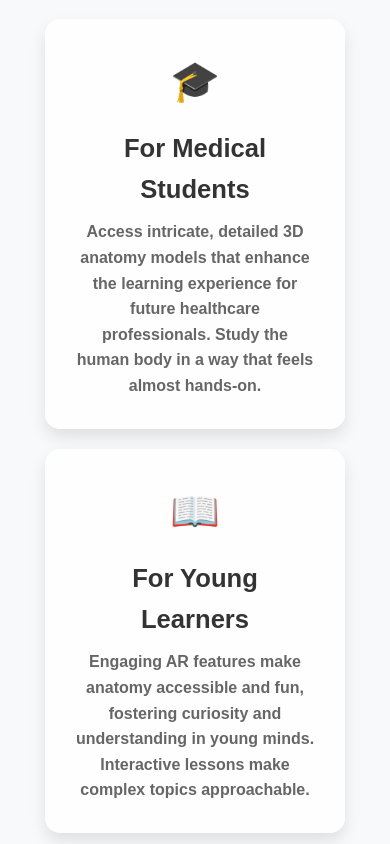
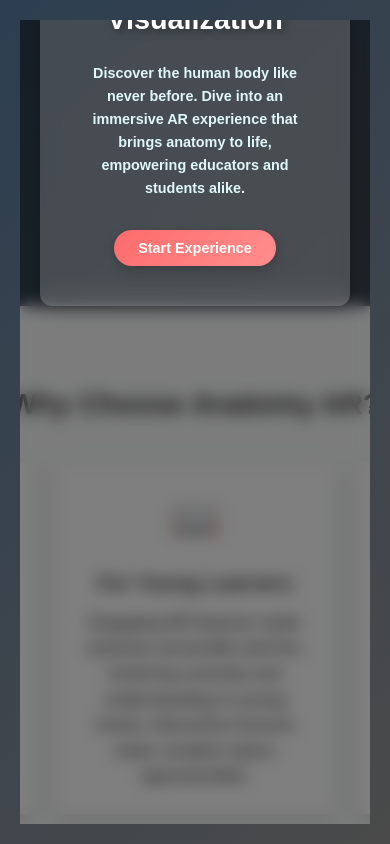
Before and after one commit to amr-radwan1/ctrlhack2024, a React (Vite) app: page / in a window 390 px wide. Built offline with nearby package versions, Linux system fonts and the light colour scheme.

Commit message:
revised landing page

```diff
--- a/src/pages/Landing.css
+++ b/src/pages/Landing.css
@@ -16,12 +16,14 @@
   .full-screen {
     display: flex;
     flex-direction: column;
+    align-items: center;
     justify-content: center;
-    align-items: center;
     height: 100vh;
-    background: linear-gradient(135deg, #1a1a1a 0%, #4a4a4a 100%);
+    background: linear-gradient(135deg, #2c3e50, #4a4a4a);
     position: relative;
     overflow: hidden;
+    text-align: center;
+    padding: 20px;
   }
 
   /* Overlay */
@@ -31,9 +33,9 @@
     left: 0;
     right: 0;
     bottom: 0;
-    background: rgba(0, 0, 0, 0.6);
+    background: rgba(0, 0, 0, 0.5);
     z-index: 1;
-    backdrop-filter: blur(10px);
+    backdrop-filter: blur(8px);
   }
 
   /* Content Box */
@@ -41,49 +43,47 @@
     position: relative;
     z-index: 2;
     max-width: 600px;
-    text-align: center;
+    background: rgba(255, 255, 255, 0.2);
+    border-radius: 12px;
     padding: 40px;
-    background: rgba(255, 255, 255, 0.15);
-    border-radius: 15px;
-    box-shadow: 0 8px 32px rgba(0, 0, 0, 0.15);
-    backdrop-filter: blur(8px);
+    box-shadow: 0 4px 20px rgba(0, 0, 0, 0.2);
+    backdrop-filter: blur(10px);
     animation: fadeInUp 1.5s ease;
   }
 
   /* Title */
   .title {
-    font-size: 2.8rem;
+    font-size: 2.5rem;
     font-weight: 600;
+    color: #ffffff;
+    text-shadow: 3px 3px 8px rgba(0, 0, 0, 0.4);
     margin-bottom: 20px;
-    color: #ffffff;
-    text-shadow: 3px 3px 6px rgba(0, 0, 0, 0.4);
   }
 
   /* Subtitle */
   .subtitle {
     font-size: 1.2rem;
+    color: #e0f7fa;
     margin-bottom: 30px;
-    color: #e0f7fa;
   }
 
   /* Call-to-Action Button */
   .cta-button {
     padding: 14px 36px;
-    background: linear-gradient(135deg, #ff3366 0%, #ff6699 100%);
+    background: linear-gradient(135deg, #ff6b6b, #ff8e8e);
     border: none;
     color: white;
     cursor: pointer;
     font-size: 1.1rem;
     font-weight: bold;
     border-radius: 30px;
-    text-decoration: none;
     transition: transform 0.3s ease, box-shadow 0.3s ease;
-    box-shadow: 0 4px 12px rgba(0, 0, 0, 0.15);
+    box-shadow: 0 4px 12px rgba(0, 0, 0, 0.2);
   }
 
   .cta-button:hover {
-    transform: scale(1.05);
-    box-shadow: 0 8px 16px rgba(0, 0, 0, 0.3);
+    transform: scale(1.1);
+    box-shadow: 0 8px 20px rgba(0, 0, 0, 0.4);
   }
 
   /* Features Section */
@@ -91,40 +91,34 @@
     padding: 80px 20px;
     background: #f8f9fa;
     text-align: center;
-    z-index: 3;
   }
 
   .features-title {
-    font-size: 2.5rem;
+    font-size: 2.2rem;
     margin-bottom: 40px;
     color: #333333;
   }
 
   .features-grid {
-    display: flex;
-    flex-wrap: wrap;
+    display: grid;
+    grid-template-columns: repeat(auto-fit, minmax(280px, 1fr));
     gap: 20px;
-    justify-content: center;
     max-width: 1000px;
     margin: 0 auto;
   }
 
   .feature-card {
-    background: rgba(255, 255, 255, 0.8);
-    padding: 30px;
-    border-radius: 15px;
-    box-shadow: 0 8px 16px rgba(0, 0, 0, 0.1);
-    width: 100%;
-    max-width: 300px;
+    background: rgba(255, 255, 255, 0.9);
+    padding: 25px;
+    border-radius: 10px;
+    box-shadow: 0 4px 16px rgba(0, 0, 0, 0.15);
     transition: transform 0.3s, box-shadow 0.3s;
     text-align: center;
-    position: relative;
-    backdrop-filter: blur(5px);
   }
 
   .feature-card:hover {
-    transform: translateY(-10px);
-    box-shadow: 0 16px 24px rgba(0, 0, 0, 0.15);
+    transform: translateY(-8px);
+    box-shadow: 0 8px 24px rgba(0, 0, 0, 0.2);
   }
 
   .feature-icon {
@@ -134,7 +128,7 @@
   }
 
   .feature-card h3 {
-    font-size: 1.6rem;
+    font-size: 1.5rem;
     font-weight: 600;
     color: #333;
     margin-bottom: 10px;
@@ -142,7 +136,7 @@
 
   .feature-card p {
     font-size: 1rem;
-    color: #666666;
+    color: #555;
   }
 
   /* Footer Section */
@@ -153,7 +147,6 @@
     width: 100%;
     text-align: center;
     font-size: 0.9rem;
-    z-index: 3;
   }
 
   /* Animations */
@@ -171,7 +164,7 @@
   /* Responsive Design */
   @media (max-width: 768px) {
     .title {
-      font-size: 2.4rem;
+      font-size: 2rem;
     }
 
     .subtitle {
@@ -182,11 +175,19 @@
       padding: 12px 30px;
       font-size: 1rem;
     }
+
+    .features-title {
+      font-size: 2rem;
+    }
+
+    .feature-card h3 {
+      font-size: 1.4rem;
+    }
   }
 
   @media (max-width: 480px) {
     .title {
-      font-size: 2rem;
+      font-size: 1.8rem;
     }
 
     .subtitle {
@@ -197,4 +198,12 @@
       padding: 10px 24px;
       font-size: 0.9rem;
     }
+
+    .features-title {
+      font-size: 1.8rem;
+    }
+
+    .feature-card h3 {
+      font-size: 1.3rem;
+    }
   }
--- a/src/pages/Landing.tsx
+++ b/src/pages/Landing.tsx
@@ -18,8 +18,6 @@ const Landing: React.FC = () => {
         <button
           className="cta-button"
           onClick={() => navigate("/model")}
-          onMouseOver={(e) => (e.currentTarget.style.transform = "scale(1.05)")}
-          onMouseOut={(e) => (e.currentTarget.style.transform = "scale(1)")}
         >
           Start Experience
         </button>
```
